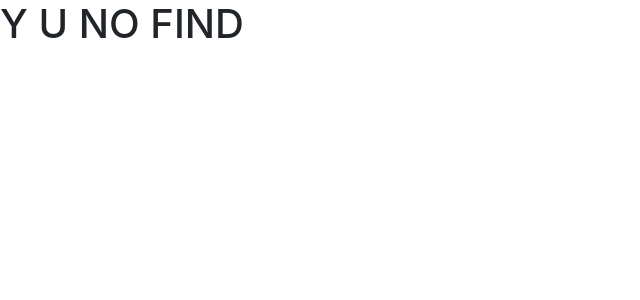
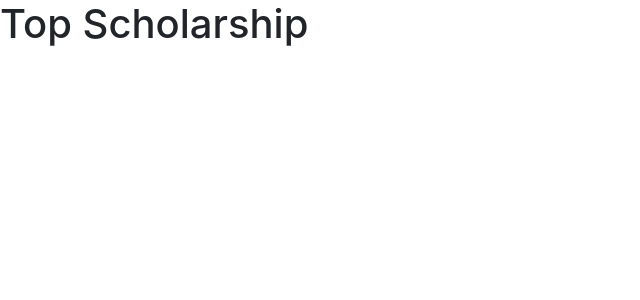
Before and after one commit to team-free-money/team-free-money-cs, a React (Create React App) app in the folder frontend/: page /topscholarship in a window 1280 px wide. Shown: the top 300 px of the page, without its empty margins (0-640 px from the left). Built offline with nearby package versions, Linux system fonts and the light colour scheme.

Commit message:
added top scholarship

```diff
--- a/frontend/src/ui/App.js
+++ b/frontend/src/ui/App.js
@@ -3,15 +3,18 @@ import { Route, Switch } from 'react-router'
 import { Home } from './Home'
 import { FourOhFour } from './FourOhFour'
 import React from 'react'
+import {TopScholarship} from './Top-Scholarship'
 
 export const App = () => (
     <>
         <BrowserRouter>
             <Switch>
                 <Route exact path='/' component={Home} />
-                <Route component={FourOhFour} />
+                <Route exact path='/topscholarship' component={TopScholarship} />
+                <Route exact path='/fourohfour' component={FourOhFour} />
             </Switch>
         </BrowserRouter>
 
     </>
+
 )
--- /dev/null
+++ b/frontend/src/ui/Top-Scholarship.js
@@ -0,0 +1,16 @@
+import React from "react"
+
+
+
+
+
+
+
+
+export const TopScholarship = () => {
+    return (
+        <>
+            <h1>Top Scholarship</h1>
+        </>
+    )
+}
```
